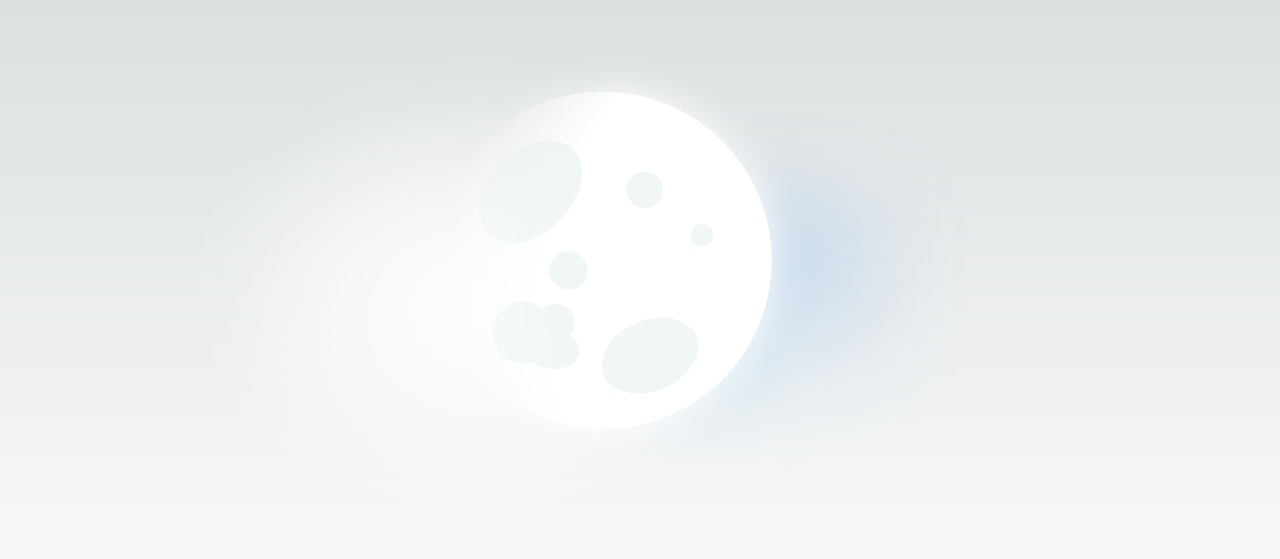
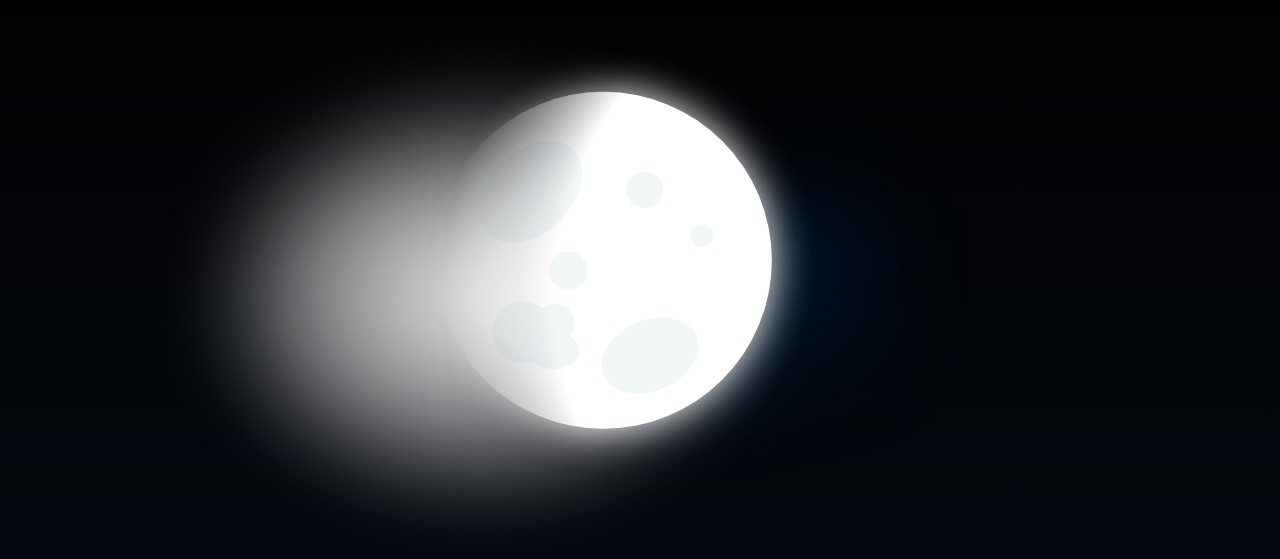
Before and after one commit to Adampatryk/moon-now, a Next.js app: page / in a window 1280 px wide. Shown: the part 113-672 px from the top of the page. Built offline with nearby package versions, Linux system fonts and the light colour scheme.

Commit message:
background color update

```diff
--- a/src/app/globals.css
+++ b/src/app/globals.css
@@ -6,8 +6,8 @@
     "Fira Mono", "Droid Sans Mono", "Courier New", monospace;
 
   --foreground-rgb: 0, 0, 0;
-  --background-start-rgb: 214, 219, 220;
-  --background-end-rgb: 255, 255, 255;
+  --background-start-rgb: 0, 0, 0;
+  --background-end-rgb: 4, 9, 17;
 
   --primary-glow: conic-gradient(
     from 180deg at 50% 50%,
@@ -44,7 +44,7 @@
   :root {
     --foreground-rgb: 255, 255, 255;
     --background-start-rgb: 0, 0, 0;
-    --background-end-rgb: 0, 0, 0;
+    --background-end-rgb: 4, 9, 17;
 
     --primary-glow: radial-gradient(rgba(1, 65, 255, 0.4), rgba(1, 65, 255, 0));
     --secondary-glow: linear-gradient(
```
